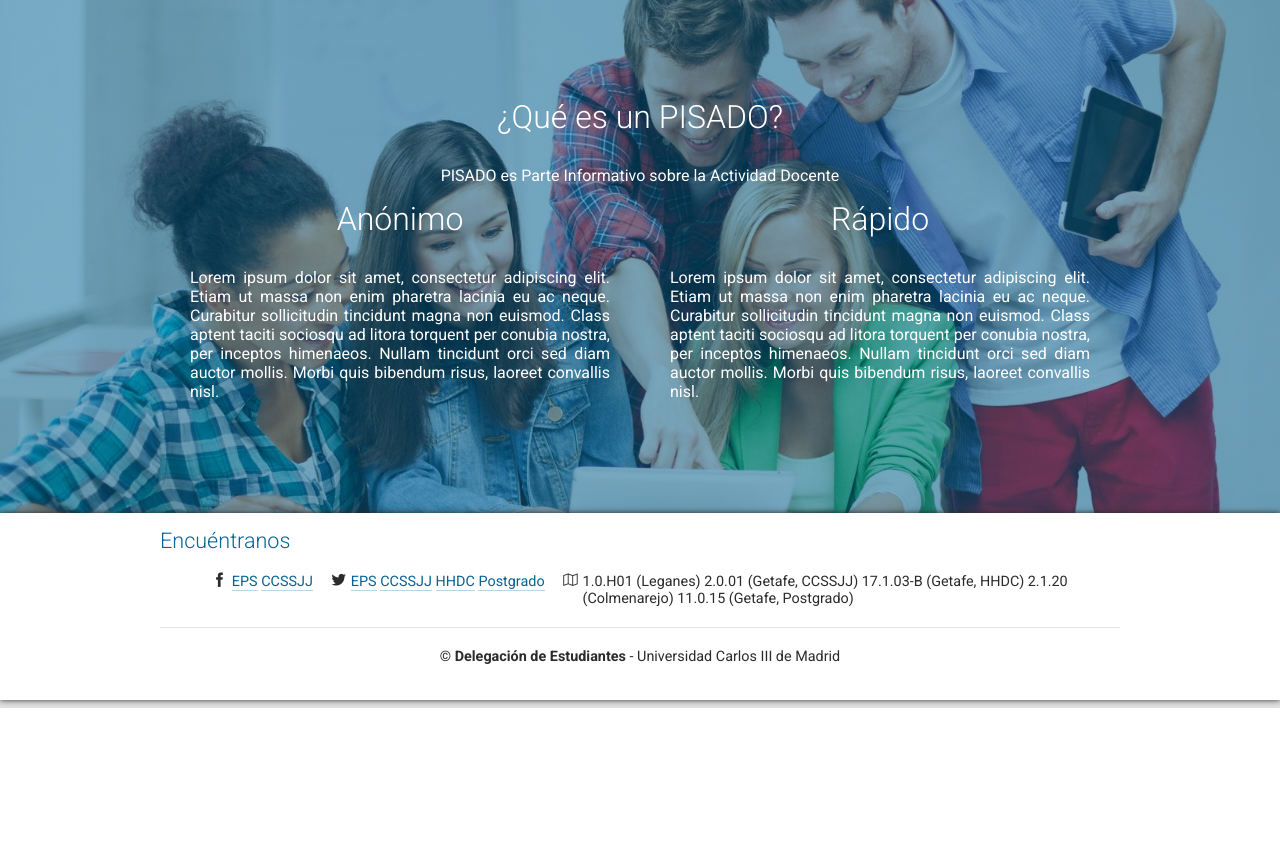
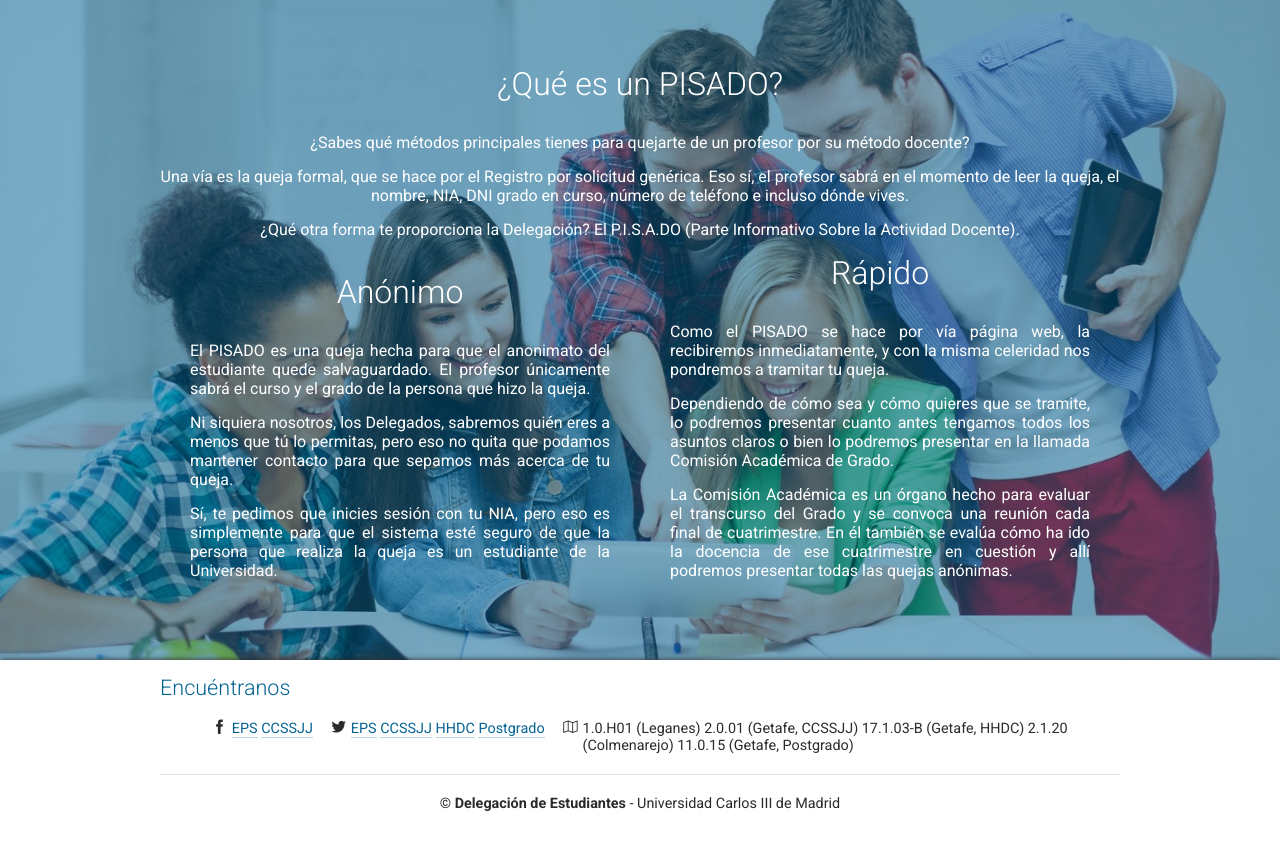
Before and after one commit to DelegacionUC3M/pisado, a PHP site: page / in a window 1280 px wide. Shown: the part 92-939 px from the top of the page. Before the commit the page ends 800 px from the top, so only its background shows below. Run offline with PHP 8.4, Linux system fonts and the light colour scheme; some libraries are stand-ins or nearby versions.

Commit message:
texto añadido

```diff
--- a/app/views/inicio.php
+++ b/app/views/inicio.php
@@ -2,14 +2,20 @@
 	<div class="wrapper">
 
 		<h2>¿Qué es un PISADO?</h2>
-		<p>PISADO es Parte Informativo sobre la Actividad Docente</p>
+		<p>¿Sabes qué métodos principales tienes para quejarte de un profesor por su método docente?</p>
+		<p>Una vía es la queja formal, que se hace por el Registro por solicitud genérica. Eso sí, el profesor sabrá en el momento de leer la queja, el nombre, NIA, DNI grado en curso, número de teléfono e incluso dónde vives.</p>
+		<p>¿Qué otra forma te proporciona la Delegación? El P.I.S.A.DO (Parte Informativo Sobre la Actividad Docente).</p>
 		<ul>
 			<li>
 				<h2>Anónimo</h2>
-				<p>Lorem ipsum dolor sit amet, consectetur adipiscing elit. Etiam ut massa non enim pharetra lacinia eu ac neque. Curabitur sollicitudin tincidunt magna non euismod. Class aptent taciti sociosqu ad litora torquent per conubia nostra, per inceptos himenaeos. Nullam tincidunt orci sed diam auctor mollis. Morbi quis bibendum risus, laoreet convallis nisl.</p>
+				<p>El PISADO es una queja hecha para que el anonimato del estudiante quede salvaguardado. El profesor únicamente sabrá el curso y el grado de la persona que hizo la queja.</p>
+				<p>Ni siquiera nosotros, los Delegados, sabremos quién eres a menos que tú lo permitas, pero eso no quita que podamos mantener contacto para que sepamos más acerca de tu queja.</p>
+				<p>Sí, te pedimos que inicies sesión con tu NIA, pero eso es simplemente para que el sistema esté seguro de que la persona que realiza la queja es un estudiante de la Universidad.</p>
 			</li><li>
 				<h2>Rápido</h2>
-				<p>Lorem ipsum dolor sit amet, consectetur adipiscing elit. Etiam ut massa non enim pharetra lacinia eu ac neque. Curabitur sollicitudin tincidunt magna non euismod. Class aptent taciti sociosqu ad litora torquent per conubia nostra, per inceptos himenaeos. Nullam tincidunt orci sed diam auctor mollis. Morbi quis bibendum risus, laoreet convallis nisl.</p>
+				<p>Como el PISADO se hace por vía página web, la recibiremos inmediatamente, y con la misma celeridad nos pondremos a tramitar tu queja.</p>
+				<p>Dependiendo de cómo sea y cómo quieres que se tramite, lo podremos presentar cuanto antes tengamos todos los asuntos claros o bien lo podremos presentar en la llamada Comisión Académica de Grado.</p>
+				<p>La Comisión Académica es un órgano hecho para evaluar el transcurso del Grado y se convoca una reunión cada final de cuatrimestre. En él también se evalúa cómo ha ido la docencia de ese cuatrimestre en cuestión y allí podremos presentar todas las quejas anónimas.</p>
 			</li>
 		</ul>
 	</div>
```
